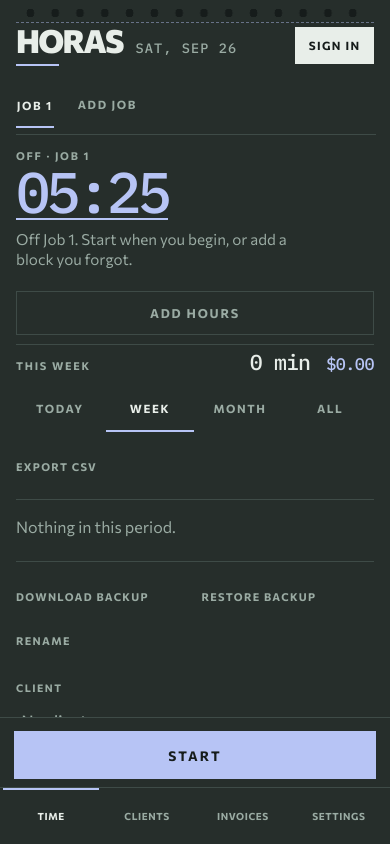
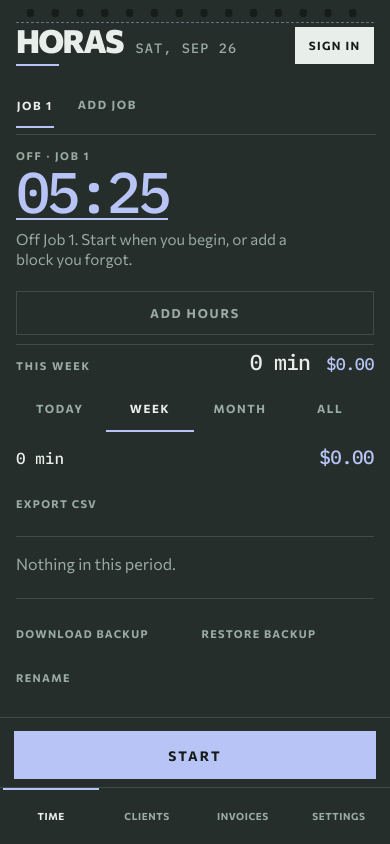
Before and after one commit to wuweillove/horas, a React (Vite) app: page / in a window 390 px wide. Shown: the top 844 px of the page. Built offline with nearby package versions, Linux system fonts and the light colour scheme.

Commit message:
Show the earned total for the month, not only the week.
The money figure stayed on this week when the list changed to the month.

```diff
--- a/src/App.tsx
+++ b/src/App.tsx
@@ -1,5 +1,5 @@
 import { useEffect, useMemo, useRef, useState, type KeyboardEvent as ReactKeyboardEvent } from "react";
-import { amountForEntry, formatMoney, weekAcrossJobs } from "./billing.ts";
+import { amountForEntry, formatMoney, periodAcrossJobs } from "./billing.ts";
 import {
   addJob,
   addManual,
@@ -550,7 +550,8 @@ export function App() {
     [entries, range, now, weekStart],
   );
   const days = useMemo(() => groupByDay(visible, new Date(now)), [visible, now]);
-  const weekAll = weekAcrossJobs(store, now);
+  const period = useMemo(() => periodAcrossJobs(store, range, now), [store, range, now]);
+  const periodLabel = range === "today" ? "Today" : range === "week" ? "This week" : range === "month" ? "This month" : "All";
   const todayLong = new Date(now).toLocaleDateString("en-US", {
     weekday: "long",
     month: "long",
@@ -1039,17 +1040,17 @@ export function App() {
               ) : null}
             </section>
 
-            <section className="week" aria-label="This week across jobs">
+            <section className="week" aria-label={`${periodLabel} across jobs`}>
               <header>
-                <h2>This week</h2>
+                <h2>{periodLabel}</h2>
                 <p>
-                  <span className="fig">{formatDuration(weekAll.ms)}</span>
-                  <span className="money">{formatMoney(weekAll.amount, store.settings.currency)}</span>
+                  <span className="fig">{formatDuration(period.ms)}</span>
+                  <span className="money">{formatMoney(period.amount, store.settings.currency)}</span>
                 </p>
               </header>
-              {weekAll.jobs.length > 1 ? (
+              {period.jobs.length > 1 ? (
                 <ul>
-                  {weekAll.jobs.map((item) => (
+                  {period.jobs.map((item) => (
                     <li key={item.id} className={item.id === job.id ? "on" : undefined}>
                       <span>{item.name}</span>
                       <span>{formatDuration(item.ms)}</span>
@@ -1079,6 +1080,10 @@ export function App() {
                     </button>
                   ))}
                 </div>
+                <p className="ledger-total">
+                  <span>{formatDuration(period.ms)}</span>
+                  <span className="money">{formatMoney(period.amount, store.settings.currency)}</span>
+                </p>
                 <button className="text" type="button" onClick={exportCsv}>
                   Export CSV
                 </button>
@@ -1091,7 +1096,15 @@ export function App() {
                   <article key={day.key} className="day">
                     <header>
                       <h2>{day.label}</h2>
-                      <span>{formatDuration(day.totalMs)}</span>
+                      <p className="day-figs">
+                        <span>{formatDuration(day.totalMs)}</span>
+                        <span className="money">
+                          {formatMoney(
+                            day.entries.reduce((sum, item) => sum + amountForEntry(store, item, now), 0),
+                            store.settings.currency,
+                          )}
+                        </span>
+                      </p>
                     </header>
                     <ul>
                       {day.entries.map((item) => (
--- a/src/billing.ts
+++ b/src/billing.ts
@@ -8,6 +8,7 @@ import {
   type Entry,
   type Invoice,
   type InvoiceLine,
+  type RangeKey,
   type Store,
 } from "./model.ts";
 
@@ -39,12 +40,16 @@ export function amountForEntry(store: Store, entry: Entry, now = Date.now()): nu
 
 export type WeekJobLine = { id: string; name: string; ms: number; amount: number };
 
-export function weekAcrossJobs(store: Store, now = Date.now()): { ms: number; amount: number; jobs: WeekJobLine[] } {
+export function periodAcrossJobs(
+  store: Store,
+  key: RangeKey,
+  now = Date.now(),
+): { ms: number; amount: number; jobs: WeekJobLine[] } {
   const known = new Set(store.jobs.map((job) => job.id));
   const fallback = store.jobs[0]?.id ?? "";
-  const week = entriesInRange(store.entries, "week", new Date(now), store.settings.weekStart);
+  const period = entriesInRange(store.entries, key, new Date(now), store.settings.weekStart);
   const jobs = store.jobs.map((job) => {
-    const entries = week.filter((entry) => {
+    const entries = period.filter((entry) => {
       const id = entry.jobId;
       return (id && known.has(id) ? id : fallback) === job.id;
     });
@@ -60,6 +65,10 @@ export function weekAcrossJobs(store: Store, now = Date.now()): { ms: number; am
     amount: roundMoney(jobs.reduce((sum, job) => sum + job.amount, 0)),
     jobs: jobs.filter((job) => job.ms > 0 || job.amount > 0),
   };
+}
+
+export function weekAcrossJobs(store: Store, now = Date.now()): { ms: number; amount: number; jobs: WeekJobLine[] } {
+  return periodAcrossJobs(store, "week", now);
 }
 
 export function formatMoney(amount: number, currency: string): string {
--- a/src/styles.css
+++ b/src/styles.css
@@ -773,6 +773,32 @@ html[data-night="1"][data-palette="oxido"] {
   border-bottom: 1px solid var(--rule);
 }
 
+.hz .ledger-total,
+.hz .day-figs {
+  display: flex;
+  align-items: baseline;
+  gap: 0.75rem;
+  margin: 0;
+  font-family: "IBM Plex Mono", ui-monospace, monospace;
+  font-variant-numeric: tabular-nums;
+}
+
+.hz .ledger-total {
+  margin-left: auto;
+  color: var(--ink);
+}
+
+.hz .ledger-total .money,
+.hz .day-figs .money {
+  color: var(--carbon);
+  font-weight: 500;
+  letter-spacing: -0.03em;
+}
+
+.hz .ledger-total .money {
+  font-size: 1.2rem;
+}
+
 .hz .ledger-meta {
   color: var(--mute);
   flex-wrap: wrap;
@@ -1404,6 +1430,12 @@ html[data-night="1"][data-palette="oxido"] {
     width: 100%;
   }
 
+  .hz .ledger-total {
+    width: 100%;
+    margin-left: 0;
+    justify-content: space-between;
+  }
+
   .hz .range {
     min-height: 2.75rem;
   }
```
Also changed, not shown: 1 other file (tests, documents, lock files or other folders).
